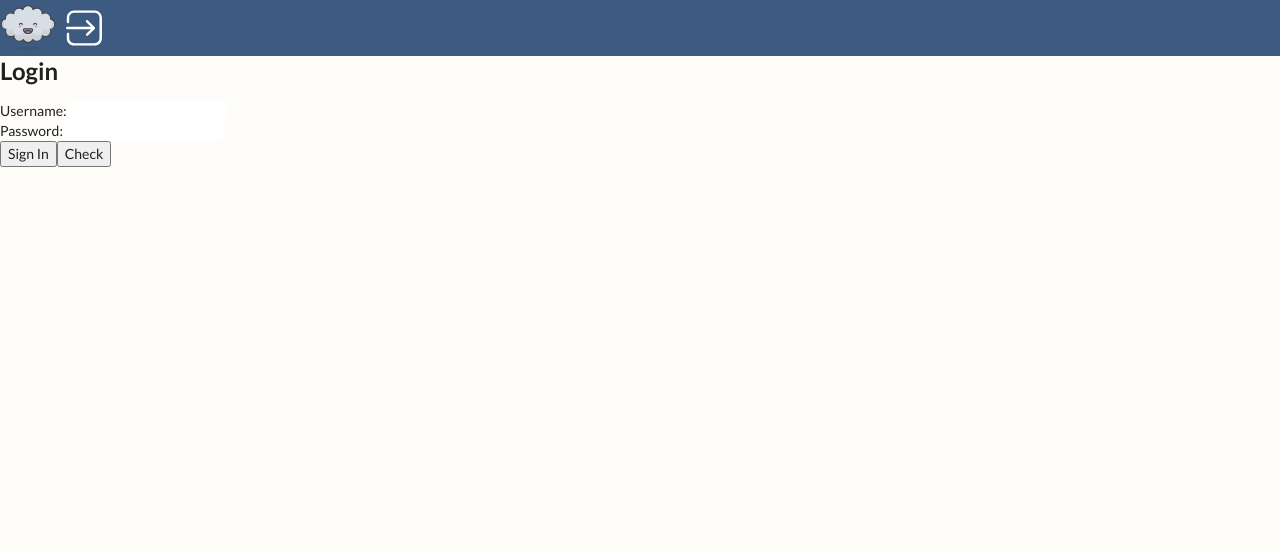
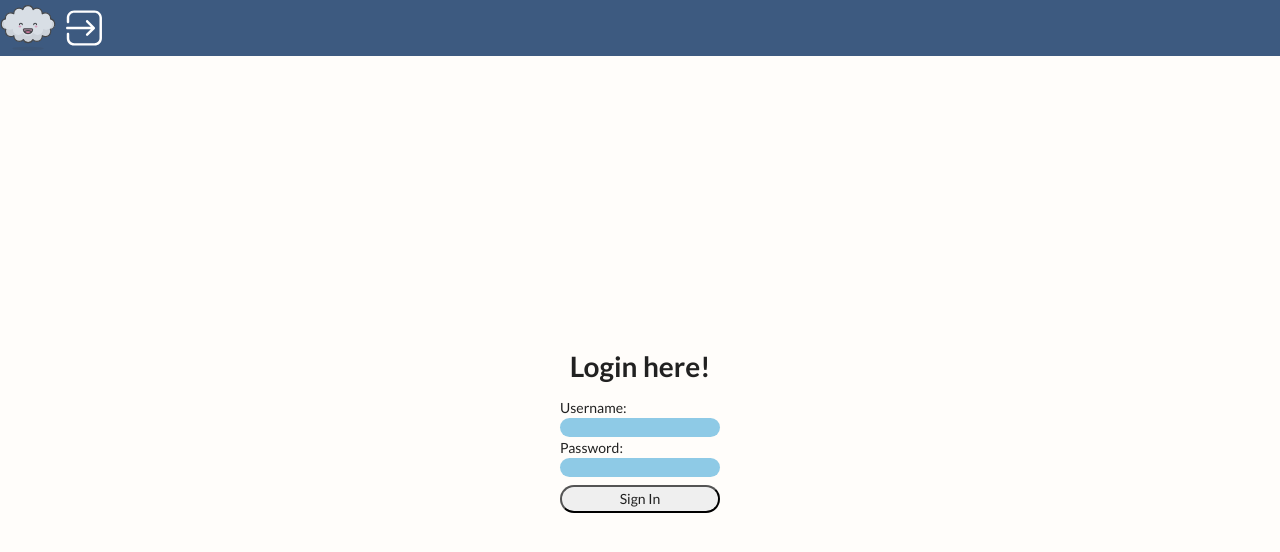
Before and after one commit to devxuri/weather-forecast-angular, an Angular app in the folder weather-forecast-app/: page /login in a window 1280 px wide. Shown: the top 552 px of the page. Built offline with nearby package versions, Linux system fonts and the light colour scheme.

Commit message:
Login CSS fixes

```diff
--- a/weather-forecast-app/src/app/app.component.html
+++ b/weather-forecast-app/src/app/app.component.html
@@ -1,2 +1,4 @@
 <navbar></navbar>
-<router-outlet></router-outlet>
+<body>
+    <router-outlet></router-outlet>
+</body>
--- a/weather-forecast-app/src/app/feature/auth/login/login.component.html
+++ b/weather-forecast-app/src/app/feature/auth/login/login.component.html
@@ -1,14 +1,22 @@
-<h2>Login</h2>
+<article>
+    <h1>Login here!</h1>
 
-<div>
+    <div *ngIf="!isAuthenticated">
       <label for="username">Username:</label>
+      <br>
       <input type="text" id="username" [(ngModel)]="username">
     </div>
 
-<div>
+    <div *ngIf="!isAuthenticated">
       <label for="password">Password:</label>
+      <br>
       <input type="password" id="password" [(ngModel)]="password">
     </div>
 
-<button (click)="signIn()">Sign In</button>
-<button (click)="check()">Check</button>
+    <button *ngIf="!isAuthenticated" class="login-sign" (click)="signIn()">Sign In</button>
+    <button *ngIf="isAuthenticated" class="login-sign" (click)="signOut()">Log Out</button>
+
+    <div *ngIf="isAuthenticated">
+      You are logged in!
+    </div>
+</article>
--- a/weather-forecast-app/src/app/feature/auth/login/login.component.ts
+++ b/weather-forecast-app/src/app/feature/auth/login/login.component.ts
@@ -3,7 +3,7 @@ import { AuthService } from 'src/app/core/auth.service';
 import { RoutingService } from 'src/app/core/services/routing.service';
 
 @Component({
-  selector: 'app-login',
+  selector: 'login',
   templateUrl: './login.component.html'
 })
 export class LoginComponent {
@@ -27,7 +27,13 @@ export class LoginComponent {
 
   }
 
-  check(): void {
-    console.log(this.authService.isAuthenticated);
+  get isAuthenticated(): boolean {
+    return this.authService.isAuthenticated;
   }
+
+  signOut(): void {
+    // Sign out logic
+    this.authService.isAuthenticated = false;
+  }
+
 }
--- a/weather-forecast-app/src/app/feature/home/home.component.ts
+++ b/weather-forecast-app/src/app/feature/home/home.component.ts
@@ -2,7 +2,7 @@ import { Component } from '@angular/core';
 import { RoutingService } from 'src/app/core/services/routing.service';
 
 @Component({
-  selector: 'app-home',
+  selector: 'home',
   templateUrl: './home.component.html'
 })
 export class HomeComponent {
--- /dev/null
+++ b/weather-forecast-app/src/styles/1-pages/_login.scss
@@ -0,0 +1,26 @@
+login{
+    display: flex;
+    height: $home-page-sizing;
+    width: 100%;
+    align-items: center;
+
+    article{
+        margin: auto;
+        display: flex;
+        align-items: center;
+        flex-direction: column;
+    }
+
+    input{
+        background-color: $card-color;
+        border-radius: 1rem;
+    }
+
+    button.login-sign{
+        width: 100%;
+        height: 2rem;
+        margin: $padding-small 0;
+        border-radius: 1rem;
+
+    }
+}
--- a/weather-forecast-app/src/styles/1-pages/_pages-dir.scss
+++ b/weather-forecast-app/src/styles/1-pages/_pages-dir.scss
@@ -2,3 +2,4 @@
 @import 'favourites';
 @import 'homepage';
 @import 'weather';
+@import 'login';
```
Lines whose indentation alone changed are shown as unchanged.
